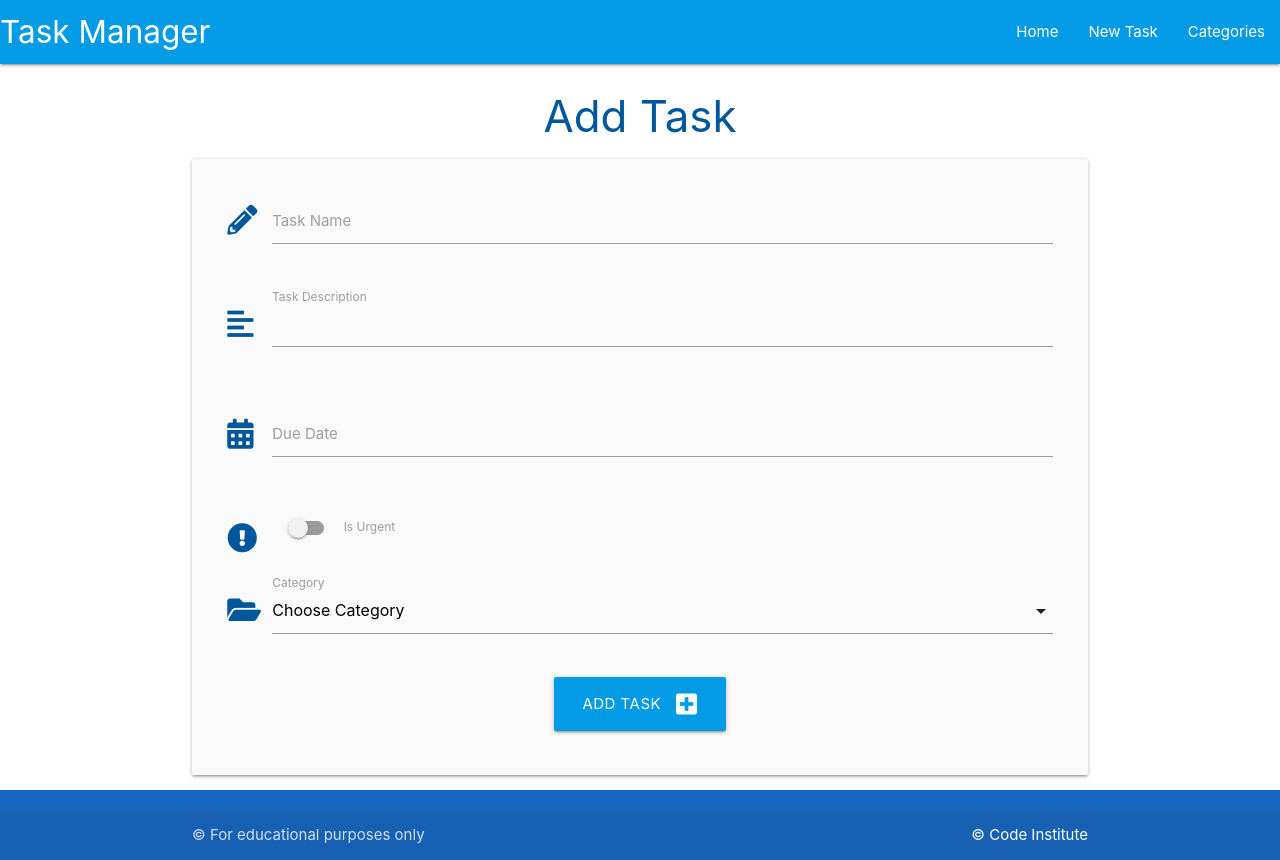
After one commit to nameiswaiyinsin/flask-sqlalchemy-task-manager, a Python web app: template taskmanager/templates/add_task.html in a window 1280 px wide. The commit adds this page. Run offline with Jinja, Linux system fonts and the light colour scheme; the template is opened without the code that fills it, so the values that code supplies are empty.

```diff
--- a/taskmanager/static/js/script.js
+++ b/taskmanager/static/js/script.js
@@ -2,4 +2,19 @@ document.addEventListener('DOMContentLoaded', function() {
     // sidenav initialization
     let sidenav = document.querySelectorAll('.sidenav');
     M.Sidenav.init(sidenav);
+
+    // datepicker initialization
+    let datepicker = document.querySelectorAll('.datepicker');
+    M.Datepicker.init(datepicker, {
+      format: "dd mmmm, yyyy",
+      i18n: {done: "Select"}
+    });
+
+    // select initialization
+    let selects = document.querySelectorAll('select');
+    M.FormSelect.init(selects);
+
+    // collapsible initialization
+    let collapsibles = document.querySelectorAll('.collapsible');
+    M.Collapsible.init(collapsibles);
   });
--- /dev/null
+++ b/taskmanager/templates/add_task.html
@@ -0,0 +1,73 @@
+{% extends "base.html" %}
+{% block content %}
+
+<h3 class="light-blue-text text-darken-4 center-align">Add Task</h3>
+
+<div class="row card-panel grey lighten-5">
+    <form class="col s12" method="POST" action="{{ url_for('add_task') }}">
+        <!-- task_name -->
+        <div class="row">
+            <div class="input-field col s12">
+                <i class="fas fa-pencil-alt prefix light-blue-text text-darken-4"></i>
+                <input id="task_name" name="task_name" minlength="3" maxlength="50" type="text" class="validate">
+                <label for="task_name">Task Name</label>
+            </div>
+        </div>
+        <!-- task_description -->
+        <div class="row">
+            <div class="input-field col s12">
+                <i class="fas fa-align-left prefix light-blue-text text-darken-4"></i>
+                <textarea id="task_description" name="task_description" minlength="5" maxlength="200" type="text"
+                    class="materialize-textarea validate" required>
+                </textarea>
+                <label for="task_description">Task Description</label>
+            </div>
+        </div>
+        <!-- due_date -->
+        <div class="row">
+            <div class="input-field col s12">
+                <i class="fas fa-calendar-alt prefix light-blue-text text-darken-4"></i>
+                <input id="due_date" name="due_date" type="text" class="datepicker validate">
+                <label for="due_date">Due Date</label>
+            </div>
+        </div>
+        <!-- is_urgent -->
+        <div class="row">
+            <div class="input-field col s12">
+                <div class="switch">
+                    <i class="fas fa-exclamation-circle prefix light-blue-text text-darken-4"></i>
+                    <label for="is_urgent">
+                        <input id="is_urgent" name="is_urgent" type="checkbox">
+                        <span class="lever"></span>
+                        Is Urgent
+                    </label>
+                </div>
+            </div>
+        </div>
+        <!-- category_id -->
+        <div class="row">
+            <div class="input-field col s12">
+                <i class="fas fa-folder-open prefix light-blue-text text-darken-4"></i>
+                <select id="category_id" name="category_id" class="validate" required>
+                    <option value="" disabled selected>Choose Category</option>
+                    {% for category in categories %}
+                        <option value="{{ category.id }}">{{ category.category_name }}</option>
+                    {% endfor %}
+                </select>
+                <label for="category_id">Category</label>
+            </div>
+        </div>
+
+        <!-- submit button -->
+        <div class="row">
+            <div class="col s12 center-align">
+                <button type="submit" class="btn-large light-blue darken-1">
+                    Add Task<i class="fas fa-plus-square right"></i>
+                </button>
+            </div>
+        </div>
+    </form>
+</div>
+
+
+{% endblock %}
--- a/taskmanager/templates/base.html
+++ b/taskmanager/templates/base.html
@@ -23,7 +23,7 @@
                 <a href="#" data-target="mobile-demo" class="sidenav-trigger"><i class="fas fa-bars">menu</i></a>
                 <ul class="right hide-on-med-and-down">
                     <li><a href="{{ url_for('home') }}">Home</a></li>
-                    <li><a href="">New Task</a></li>
+                    <li><a href="{{ url_for('add_task') }}">New Task</a></li>
                     <li><a href="{{ url_for('categories') }}">Categories</a></li>
 
                 </ul>
@@ -33,7 +33,7 @@
         <!-- mobile sidenav -->
         <ul class="sidenav" id="mobile-demo">
             <li><a href="{{ url_for('home') }}">Home</a></li>
-            <li><a href="">New Task</a></li>
+            <li><a href="{{ url_for('add_task') }}">New Task</a></li>
             <li><a href="{{ url_for('categories') }}">Categories</a></li>
         </ul>
     </header>
```
Also changed, not shown: taskmanager/routes.py (+19 -1 lines), taskmanager/templates/tasks.html (+26 -0 lines).
